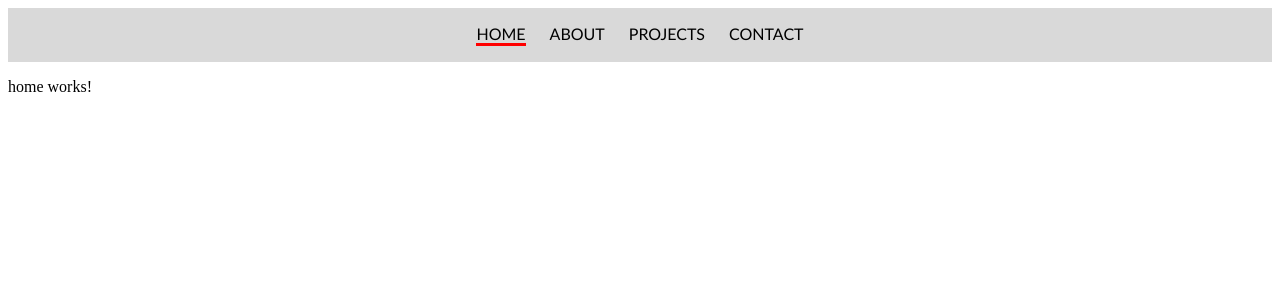
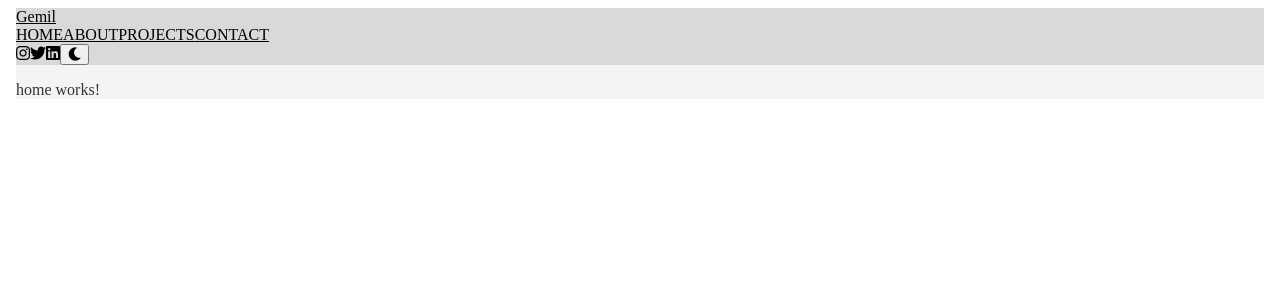
Before and after one commit to gemilmejia/portfolio, an Angular app: page / in a window 1280 px wide. Shown: the top 300 px of the page. Built offline with nearby package versions, Linux system fonts and the light colour scheme.

Commit message:
update header

```diff
--- a/package.json
+++ b/package.json
@@ -20,6 +20,7 @@
     "@angular/platform-server": "^19.2.0",
     "@angular/router": "^19.2.0",
     "@angular/ssr": "^19.2.15",
+    "bootstrap": "^5.3.8",
     "express": "^4.18.2",
     "rxjs": "~7.8.0",
     "tslib": "^2.3.0",
--- a/src/app/app.component.html
+++ b/src/app/app.component.html
@@ -1,8 +1,70 @@
+<!DOCTYPE html>
+<html lang="en">
+<head>
+  <!-- Meta tags, title, etc. -->
+  <meta charset="UTF-8">
+  <meta name="viewport" content="width=device-width, initial-scale=1.0">
+  <title>Gemil</title>
+
+  <!-- Font Awesome CDN -->
+  <link href="https://cdnjs.cloudflare.com/ajax/libs/font-awesome/5.15.4/css/all.min.css" rel="stylesheet">
+
+  <!-- Add your other stylesheets or links here -->
+</head>
+<body>
+
+  <!-- Navbar and other content -->
   <nav class="navbar">
+    <!-- Navbar Brand -->
+    <div class="navbar-brand-container">
+      <a class="navbar-brand" href="#">Gemil</a>
+    </div>
+
+    <!-- Centered Navbar Links -->
+    <div class="navbar-links">
       <a routerLink="" routerLinkActive="active" [routerLinkActiveOptions]="{ exact: true }">HOME</a>
       <a routerLink="about" routerLinkActive="active">ABOUT</a>
       <a routerLink="projects" routerLinkActive="active">PROJECTS</a>
       <a routerLink="contact" routerLinkActive="active">CONTACT</a>
+    </div>
+
+    <!-- Right Side: Social Media Icons & Dark Mode Toggle -->
+    <div class="navbar-right">
+      <a href="https://instagram.com" target="_blank" class="social-icon"><i class="fab fa-instagram"></i></a>
+      <a href="https://twitter.com" target="_blank" class="social-icon"><i class="fab fa-twitter"></i></a>
+      <a href="https://linkedin.com" target="_blank" class="social-icon"><i class="fab fa-linkedin"></i></a>
+
+      <!-- Dark Mode Toggle -->
+      <button id="darkModeToggle" class="dark-mode-toggle">
+        <i class="fas fa-moon"></i>
+      </button>
+    </div>
   </nav>
 
   <router-outlet></router-outlet>
+
+  <!-- Add your other scripts here (like JS for dark mode functionality) -->
+  <script>
+    document.addEventListener("DOMContentLoaded", function () {
+      const darkModeToggle = document.getElementById("darkModeToggle");
+
+      // Check if dark mode is enabled from localStorage
+      if (localStorage.getItem("darkMode") === "enabled") {
+        document.body.classList.add("dark-mode");
+      }
+
+      // Toggle Dark Mode
+      darkModeToggle.addEventListener("click", function () {
+        document.body.classList.toggle("dark-mode");
+
+        // Save the dark mode preference in localStorage
+        if (document.body.classList.contains("dark-mode")) {
+          localStorage.setItem("darkMode", "enabled");
+        } else {
+          localStorage.setItem("darkMode", "disabled");
+        }
+      });
+    });
+  </script>
+</body>
+</html>
--- a/src/app/app.component.scss
+++ b/src/app/app.component.scss
@@ -1,34 +1,45 @@
+/* Default (Light Mode) Styles */
+body {
+  background-color: #f4f4f4;
+  color: #333;
+  transition: background-color 0.3s, color 0.3s;
+}
+
 .navbar {
-  display: flex;
-  justify-content: center;
-  gap: 1.5rem;
-  background-color: #D9D9D9;
-  padding: 1rem;
+  background-color: #d9d9d9;
+  color: black;
 }
 
 .navbar a {
-  color: BLACK;
-  text-decoration: none;
-  font-weight: lighter;
-  font-family: 'Gill Sans', 'Gill Sans MT', Calibri, 'Trebuchet MS', sans-serif;
-  transition: color 0.3s, border-bottom 0.3s;
+  color: black;
 }
 
 .navbar a:hover {
   color: red;
 }
 
-.navbar a.active {
-  border-bottom: 3px solid red;
+/* Dark Mode Styles */
+body.dark-mode {
+  background-color: #333;
+  color: white;
 }
 
-@media (max-width: 600px) {
-  .navbar {
-    flex-direction: column;
-    align-items: flex-start;
-  }
+body.dark-mode .navbar {
+  background-color: #555;
+}
 
-  .navbar a {
-    padding: 0.5rem 0;
-  }
+body.dark-mode .navbar a {
+  color: white;
 }
+
+body.dark-mode .navbar a:hover {
+  color: #ff6347; /* Tomato color on hover */
+}
+
+body.dark-mode .social-icon {
+  color: white;
+}
+
+body.dark-mode .dark-mode-toggle {
+  color: white;
+}
--- a/src/app/app.component.ts
+++ b/src/app/app.component.ts
@@ -1,5 +1,4 @@
-// app.component.ts
-import { Component } from '@angular/core';
+import { Component, OnInit } from '@angular/core';
 import { RouterOutlet, RouterLink, RouterLinkActive } from '@angular/router';
 
 @Component({
@@ -7,8 +6,33 @@ import { RouterOutlet, RouterLink, RouterLinkActive } from '@angular/router';
   standalone: true,
   imports: [RouterOutlet, RouterLink, RouterLinkActive],
   templateUrl: './app.component.html',
-  styleUrls: ['./app.component.scss'], // Corrected name
+  styleUrls: ['./app.component.scss'],
 })
-export class AppComponent {
+export class AppComponent implements OnInit {
   title = 'my-portfolio';
+  isDarkMode: boolean = false;  // Declare the dark mode property
+
+  ngOnInit(): void {
+    // Ensure localStorage is accessed only in the browser
+    if (typeof window !== 'undefined' && localStorage.getItem('darkMode') === 'enabled') {
+      this.isDarkMode = true;
+      document.body.classList.add('dark-mode');
+    }
+  }
+
+  toggleDarkMode(): void {
+    // Toggle the dark mode state
+    this.isDarkMode = !this.isDarkMode;
+    document.body.classList.toggle('dark-mode'); // Toggle the dark mode class
+
+    // Ensure localStorage is accessed only in the browser
+    if (typeof window !== 'undefined') {
+      // Save the dark mode preference to localStorage
+      if (this.isDarkMode) {
+        localStorage.setItem('darkMode', 'enabled');
+      } else {
+        localStorage.setItem('darkMode', 'disabled');
+      }
+    }
+  }
 }
--- a/src/index.html
+++ b/src/index.html
@@ -2,7 +2,7 @@
 <html lang="en">
 <head>
   <meta charset="utf-8">
-  <title>MyPortfolio</title>
+  <title>Gemil Mejia - Developer</title>
   <base href="/">
   <meta name="viewport" content="width=device-width, initial-scale=1">
   <link rel="icon" type="image/x-icon" href="favicon.ico">
```
Also changed, not shown: 1 other file (tests, documents, lock files or other folders). Lines whose indentation alone changed are shown as unchanged.
